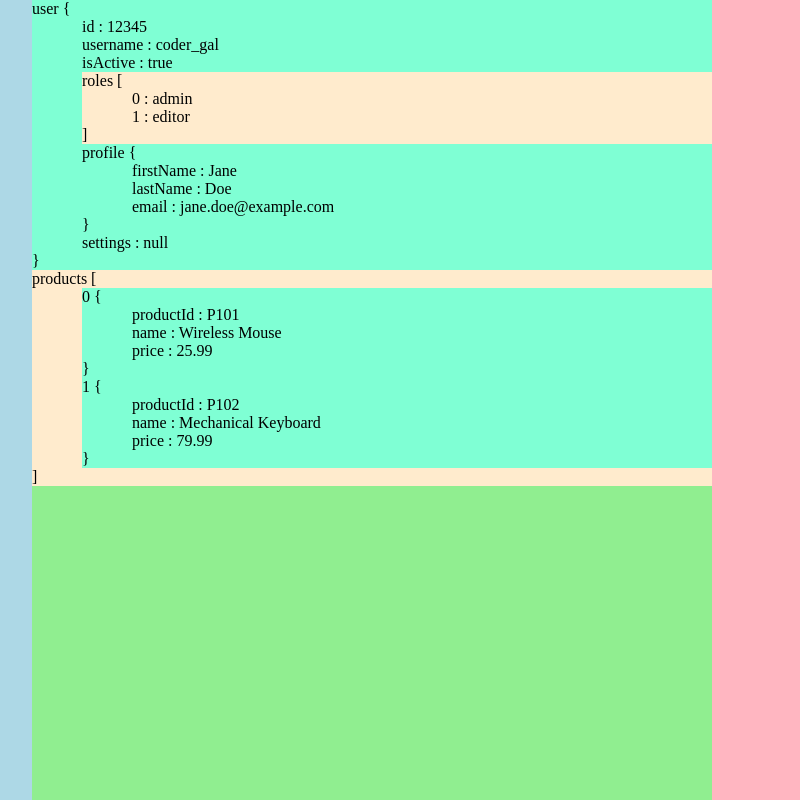
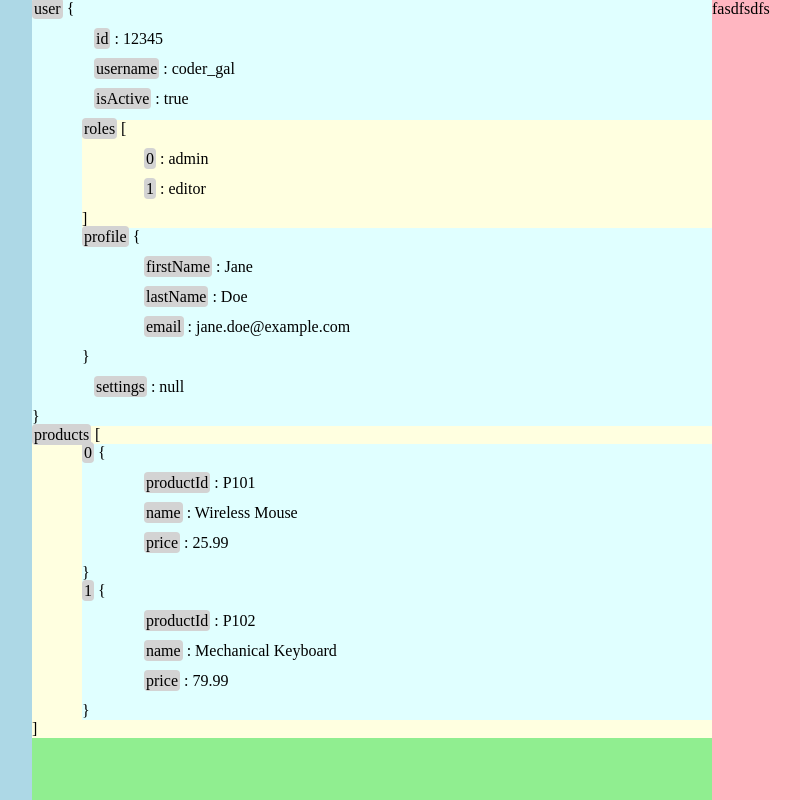
Before and after one commit to dtsiktsiris/jsonToHTML, a website: page public/index.html in a window 1280 px wide. Shown: the whole page, without its empty margins (268-1068 px from the left). Drawn offline with Linux system fonts and the light colour scheme.

Commit message:
add basic drag and drop functionality

```diff
--- a/public/index.html
+++ b/public/index.html
@@ -1,9 +1,8 @@
 <!DOCTYPE html>
 <html lang="en">
-
   <head>
-    <meta charset="UTF-8">
-    <meta name="viewport" content="width=device-width, initial-scale=1.0">
+    <meta charset="UTF-8" />
+    <meta name="viewport" content="width=device-width, initial-scale=1.0" />
     <title>Document</title>
   </head>
   <style>
@@ -38,15 +37,24 @@
     }
 
     .object {
-        background-color: aquamarine;
+      background-color: lightcyan;
     }
 
     .array {
-        background-color: blanchedalmond;
+      background-color: lightyellow;
     }
 
     .identate {
       padding-left: 50px;
+    }
+
+    .key-value {
+      margin: 12px;
+    }
+    .key {
+      border-radius: 4px;
+      background-color: lightgrey;
+      padding: 2px;
     }
   </style>
 
@@ -56,73 +64,106 @@
       <div class="content">
         <div id="jsonHolder"></div>
       </div>
-        <div class="rightSidebar"></div>
+      <div class="rightSidebar">
+        <div id="variables">fasdfsdfs</div>
+      </div>
     </div>
   </body>
   <script>
     const json = {
-        "user": {
-            "id": 12345,
-            "username": "coder_gal",
-            "isActive": true,
-            "roles": ["admin", "editor"],
-            "profile": {
-                "firstName": "Jane",
-                "lastName": "Doe",
-                "email": "jane.doe@example.com"
+      user: {
+        id: 12345,
+        username: "coder_gal",
+        isActive: true,
+        roles: ["admin", "editor"],
+        profile: {
+          firstName: "Jane",
+          lastName: "Doe",
+          email: "jane.doe@example.com",
         },
-            "settings": null
+        settings: null,
       },
-        "products": [
+      products: [
         {
-                "productId": "P101",
-                "name": "Wireless Mouse",
-                "price": 25.99
+          productId: "P101",
+          name: "Wireless Mouse",
+          price: 25.99,
         },
         {
-                "productId": "P102",
-                "name": "Mechanical Keyboard",
-                "price": 79.99
+          productId: "P102",
+          name: "Mechanical Keyboard",
+          price: 79.99,
+        },
+      ],
+    };
+    let jsonhtml = "";
+    function eachRecursive(obj) {
+      for (var k in obj) {
+        if (typeof obj[k] == "object" && obj[k] !== null) {
+          if (Array.isArray(obj[k])) {
+            jsonhtml +=
+              '<div class="array">' +
+              '<span id="key" class="key" draggable="true">' +
+              k +
+              "</span>" +
+              " [";
+          } else {
+            jsonhtml +=
+              '<div class="object">' +
+              '<span id="key" class="key" draggable="true">' +
+              k +
+              "</span>" +
+              " {";
           }
-        ]
+          jsonhtml += '<div class="identate">';
+          eachRecursive(obj[k]);
+          if (Array.isArray(obj[k])) {
+            jsonhtml += "</div>]";
+          } else {
+            jsonhtml += "</div>}";
           }
-    let jsonhtml = ''
-    function eachRecursive(obj) {
-
-        for (var k in obj) {
-            if (typeof obj[k] == 'object' && obj[k] !== null) {
-                if (Array.isArray(obj[k])) {
-                    jsonhtml += '<div class="array">' + k + ' [';
-
+          jsonhtml += "</div>";
         } else {
-                    jsonhtml += '<div class="object">' + k + ' {';
-
-                }
-                jsonhtml += '<div class="identate">'
-                eachRecursive(obj[k])
-                if (Array.isArray(obj[k])) {
-                    jsonhtml += '</div>]';
-
-                } else {
-                    jsonhtml += '</div>}';
-
-                }
-                jsonhtml += '</div>';
-
-            }
-            else {
           jsonhtml += '<div class="key-value">';
-                jsonhtml += k + " : " + obj[k];
-                jsonhtml += '</div>';
+          jsonhtml +=
+            '<span id="key" class="key" draggable="true">' +
+            k +
+            "</span>" +
+            " : " +
+            obj[k];
+          jsonhtml += "</div>";
         }
       }
     }
 
-    eachRecursive(json)
-    console.log(jsonhtml);
+    eachRecursive(json);
+    document.getElementById("jsonHolder").innerHTML = jsonhtml;
 
-    document.getElementById('jsonHolder').innerHTML = jsonhtml
 
+    const target = document.getElementById("variables");
+
+    // Cancel dragover so that drop can fire
+    target.addEventListener("dragover", (ev) => {
+      ev.preventDefault();
+    });
+    target.addEventListener("drop", (ev) => {
+      ev.preventDefault();
+      const data = ev.dataTransfer.getData("text/plain");
+      console.log(ev);
+      console.log(data);
+
+    });
+
+
+    function dragstartHandler(ev) {
+      // Add different types of drag data
+      ev.dataTransfer.setData("text/plain", ev.target.innerText);
+      console.log(ev);
+
+    }
+    let items = document.querySelectorAll('.key');
+    items.forEach(function (item) {
+      item.addEventListener('dragstart', dragstartHandler);
+    });
   </script>
-
 </html>
```
Lines whose indentation alone changed are shown as unchanged.
